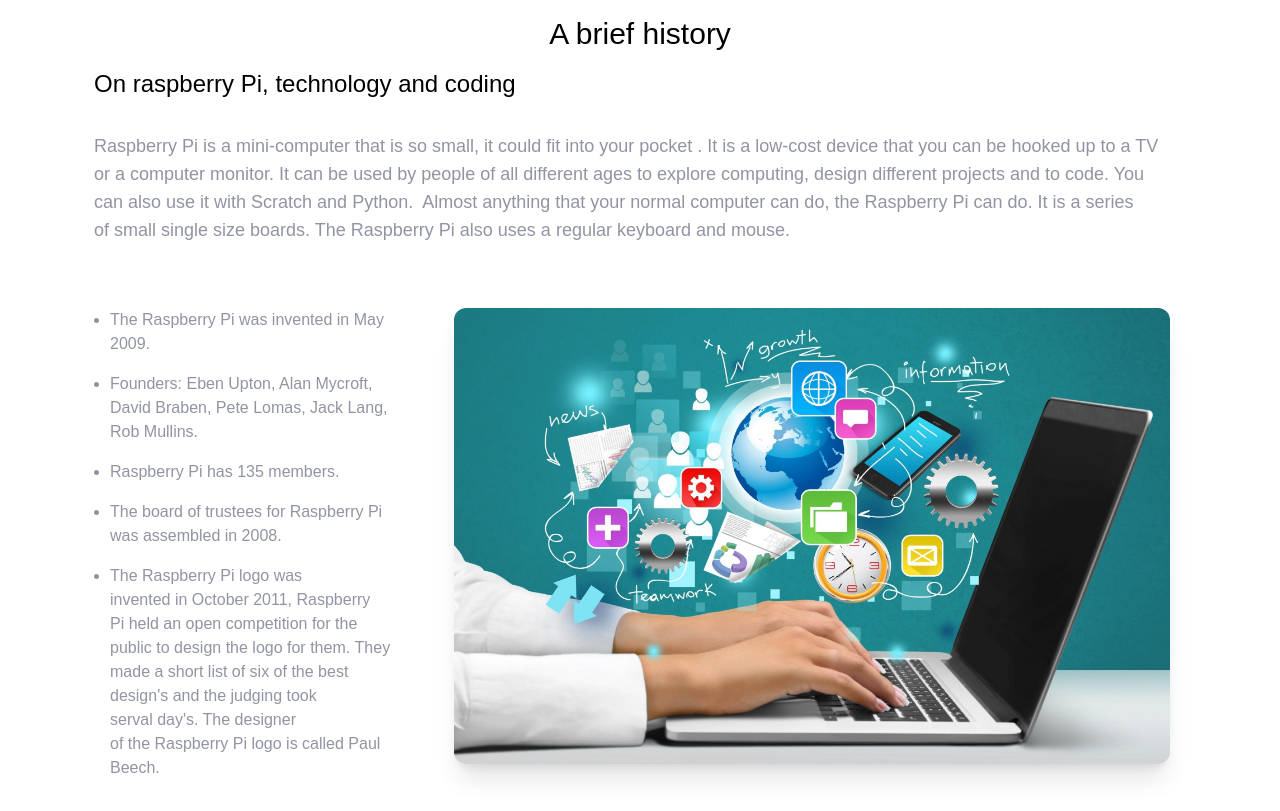
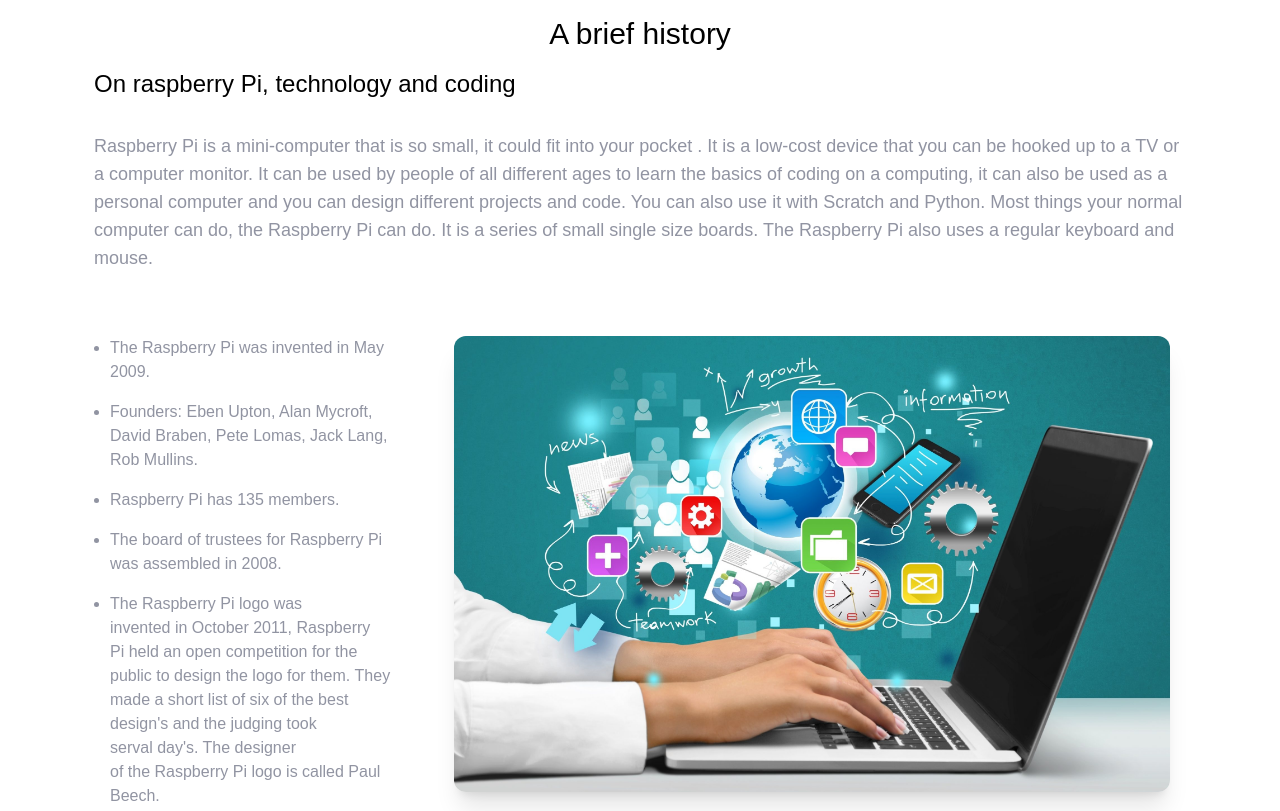
Before and after one commit to Ninjalem/JoshB, a plain HTML site: page index.html in a window 1280 px wide. Shown: the part 940-1751 px from the top of the page. Drawn offline with Linux system fonts and the light colour scheme.

Commit message:
Update index.html

```diff
--- a/index.html
+++ b/index.html
@@ -79,11 +79,7 @@ My next big project that I would like to research and start to build is an emoti
         </div>
         <h2 class="text-2xl mt-4">On raspberry Pi, technology and coding</h2>
         <p class=" text-bookmark-grey text-lg text-center lg:text-left mb-6 mt-8">
-            Raspberry Pi is a mini-computer that is so small, it could fit into your pocket . It is a low-cost
-            device that you can be hooked up to a TV or a computer monitor. It can be used by people of all
-            different ages to explore computing, design different projects and to code. You can also use it with
-            Scratch and Python.  Almost anything that your normal computer can do, the Raspberry Pi can do. It is a
-            series of small single size boards. The Raspberry Pi also uses a regular keyboard and mouse.
+            Raspberry Pi is a mini-computer that is so small, it could fit into your pocket . It is a low-cost device that you can be hooked up to a TV or a computer monitor. It can be used by people of all different ages to learn the basics of coding on a computing, it can also be used as a personal computer and you can design different projects and code. You can also use it with Scratch and Python. Most things your normal computer can do, the Raspberry Pi can do. It is a series of small single size boards. The Raspberry Pi also uses a regular keyboard and mouse.
         </p>
         <div class="container flex flex-col-reverse lg:flex-row items-center gap-12 mt-4 lg:mt-8">
             <ul class="text-bookmark-grey my-4 lg:text-left sm:w-3/4 lg:w-full list-disc">
@@ -156,9 +152,7 @@ My next big project that I would like to research and start to build is an emoti
                     <h1 class="text-3xl text-bookmark-blue">Why Raspberry Pi, and how can it (technology) help with
                         mental health issues?</h1>
                     <p class="text-bookmark-grey my-4 text-center lg:text-left sm:w-3/4 lg:w-full">
-                        As  mentioned earlier, the Raspberry Pi is an extremely low cost, powerful mini-computer that is
-                        accessible to the masses, making it the perfect platform to implement in all scenarios from
-                        schools, to offices and homes...
+                        As I mentioned earlier, the Raspberry Pi is an extremely low cost, powerful mini-computer that is accessible to anyone, making a platform to be used in all scenarios from schools, to offices and homes....
 
                     </p>
                     <a href="moreinfo.html">
```
